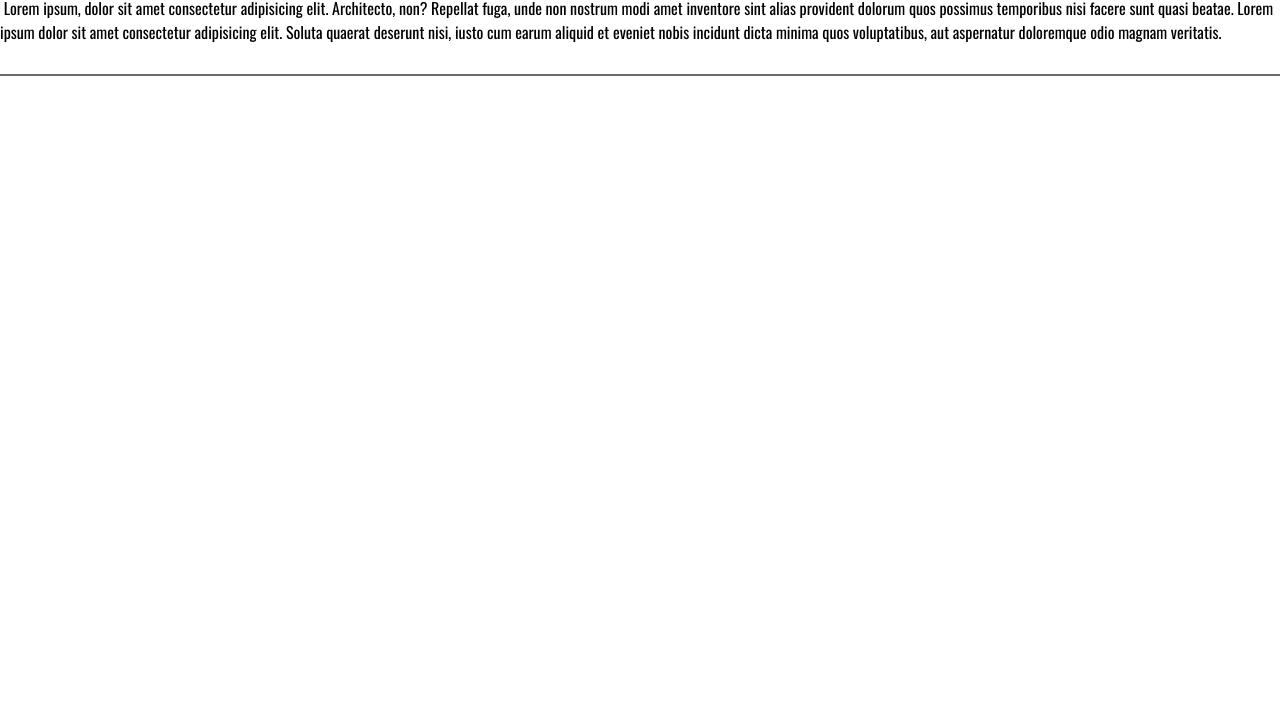
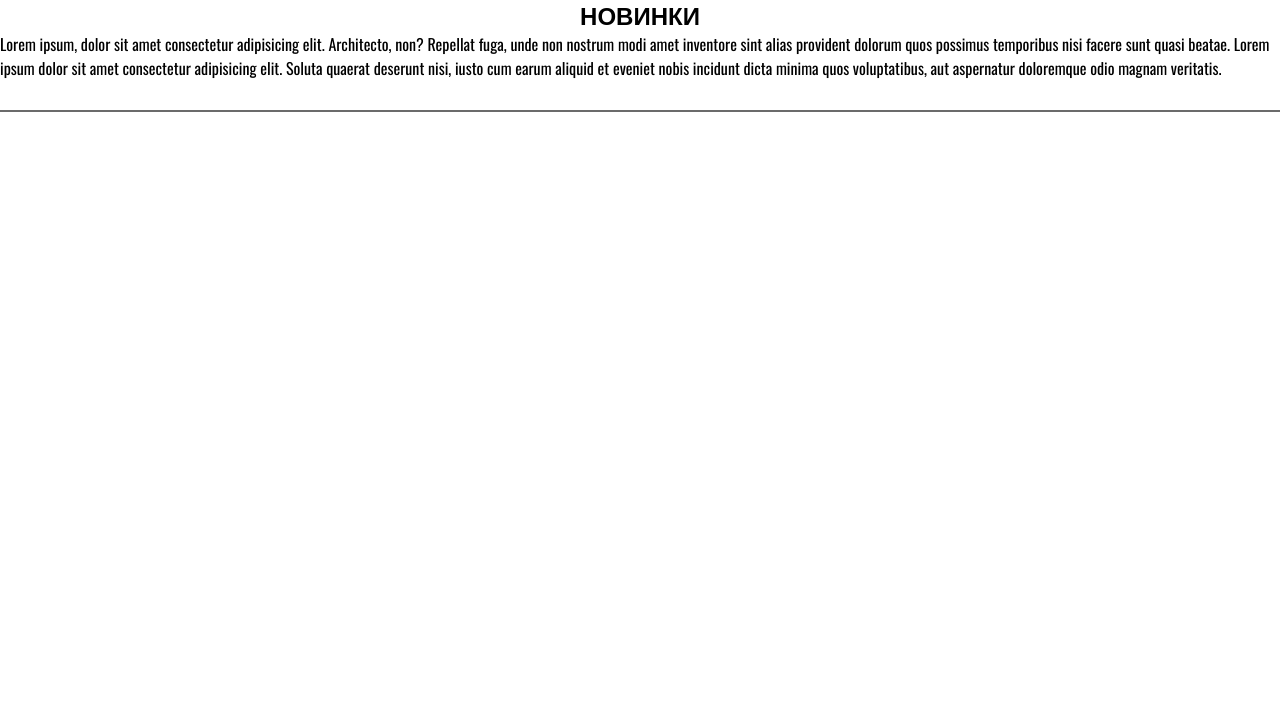
Before and after one commit to andrewkukhar/atelier-marusia.store, a plain HTML site: page index.html in a window 1280 px wide. Shown: the part 72-800 px from the top of the page. Drawn offline with nearby package versions, Linux system fonts and the light colour scheme.

Commit message:
add new block

```diff
--- a/css/footer.css
+++ b/css/footer.css
@@ -2,7 +2,6 @@
     border-top: 2px solid rgb(107, 107, 107);
     font-size: 14px;
     margin-top: 30px;
-    height: 500px;
     width: 100%;
 }
 .footer__content {
--- a/css/index.css
+++ b/css/index.css
@@ -3,3 +3,4 @@
 @import "style.css";
 @import "header.css";
 @import "footer.css";
+@import "page-content.css";
--- /dev/null
+++ b/css/page-content.css
@@ -0,0 +1,14 @@
+.page__content {
+    width: 100%;
+    display: flex;
+    flex-direction: column;
+    justify-content: center;
+    align-items: center;
+}
+.product__new {
+    width: 100%;
+    display: flex;
+    flex-direction: column;
+    justify-content: center;
+    align-items: center;
+}
--- a/index.html
+++ b/index.html
@@ -161,7 +161,8 @@
     </header>
     <section class="main">
       <div class="page__content container">
-        <div class="lorem">
+        <div class="product__new">
+          <h2>НОВИНКИ</h2>
           <img src="img/product_photo/" alt="">
           Lorem ipsum, dolor sit amet consectetur adipisicing elit. Architecto, non? Repellat fuga, unde non nostrum
           modi amet inventore sint alias provident dolorum quos possimus temporibus nisi facere sunt quasi beatae.
```
Also changed, not shown: js/script.js (+0 -11 lines), js/script_slider.js (deleted).
